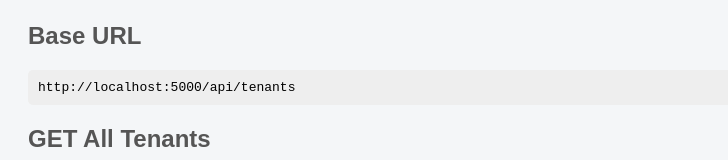
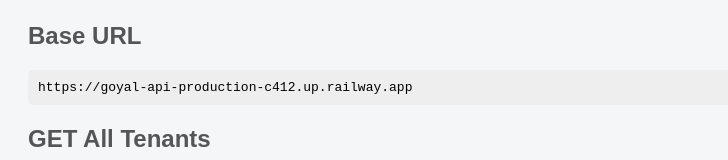
Before and after one commit to jonasxxy/goyal-api, a website: page public/docs.html in a window 1280 px wide. Shown: the part 144-304 px from the top of the page, without its empty margins (0-728 px from the left). Drawn offline with Linux system fonts and the light colour scheme.

Commit message:
Initial commit

```diff
--- a/public/docs.html
+++ b/public/docs.html
@@ -22,7 +22,7 @@
 <a href="index.html">Back to Home</a>
 
 <h2>Base URL</h2>
-<pre>http://localhost:5000/api/tenants</pre>
+<pre>https://goyal-api-production-c412.up.railway.app</pre>
 
 <h2>GET All Tenants</h2>
 <pre>
```
